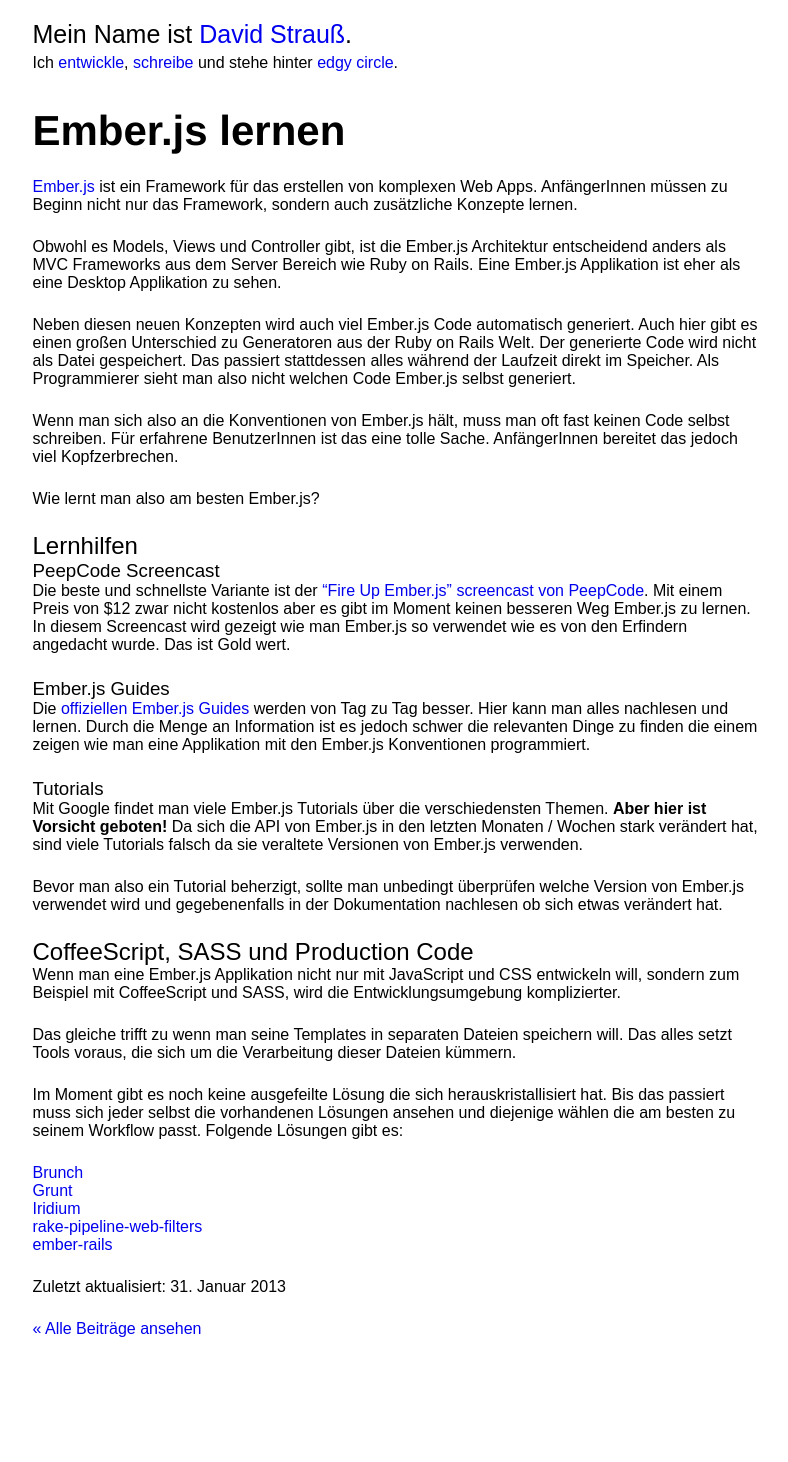
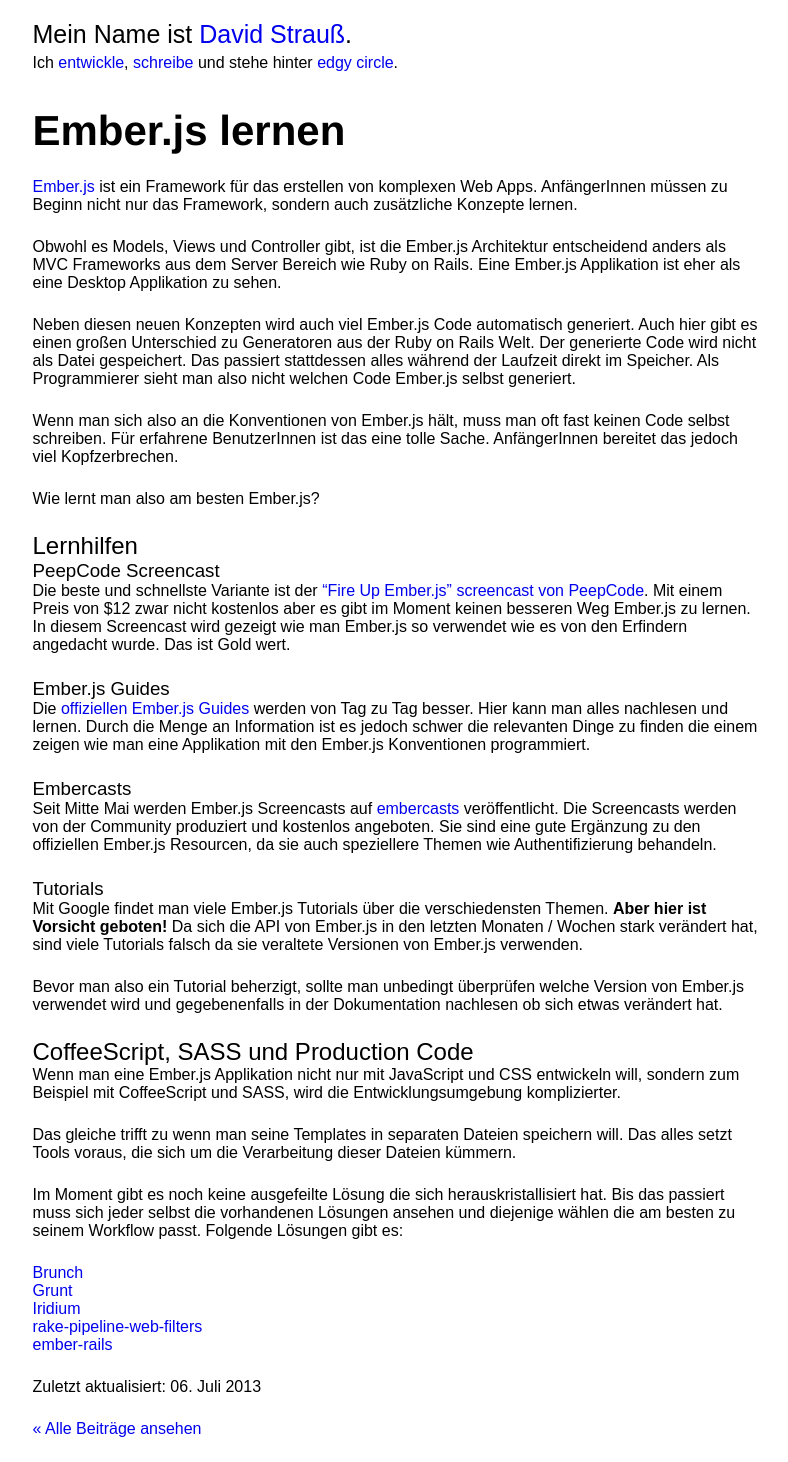
Before and after one commit to stravid/stravid-website, a Jekyll site: the page built from de/_posts/2013-01-27-emberjs-lernen.md, in a window 1280 px wide. Shown: the whole page, without its empty margins (244-1032 px from the left). Built offline with Jekyll 4.4.1, drawn with Linux system fonts in a browser that asks for light colours; Markdown is read by kramdown in place of the engine named in the settings; comment, search, counter and statistics services are not loaded; before the commit the page ends 1362 px from its top, so only the background shows below that.

Commit message:
Add embercasts as resource

```diff
--- a/de/_posts/2013-01-27-emberjs-lernen.md
+++ b/de/_posts/2013-01-27-emberjs-lernen.md
@@ -21,6 +21,9 @@ Die beste und schnellste Variante ist der ["Fire Up Ember.js" screencast von Pee
 ### Ember.js Guides
 Die [offiziellen Ember.js Guides](http://emberjs.com/guides/) werden von Tag zu Tag besser. Hier kann man alles nachlesen und lernen. Durch die Menge an Information ist es jedoch schwer die relevanten Dinge zu finden die einem zeigen wie man eine Applikation mit den Ember.js Konventionen programmiert.
 
+### Embercasts
+Seit Mitte Mai werden Ember.js Screencasts auf [embercasts](http://www.embercasts.com/) veröffentlicht. Die Screencasts werden von der Community produziert und kostenlos angeboten. Sie sind eine gute Ergänzung zu den offiziellen Ember.js Resourcen, da sie auch speziellere Themen wie Authentifizierung behandeln.
+
 ### Tutorials
 Mit Google findet man viele Ember.js Tutorials über die verschiedensten Themen. **Aber hier ist Vorsicht geboten!** Da sich die API von Ember.js in den letzten Monaten / Wochen stark verändert hat, sind viele Tutorials falsch da sie veraltete Versionen von Ember.js verwenden.
 
@@ -39,4 +42,4 @@ Im Moment gibt es noch keine ausgefeilte Lösung die sich herauskristallisiert h
 * [rake-pipeline-web-filters](https://github.com/wycats/rake-pipeline-web-filters)
 * [ember-rails](https://github.com/emberjs/ember-rails)
 
-Zuletzt aktualisiert: 31. Januar 2013
+Zuletzt aktualisiert: 06. Juli 2013
```
